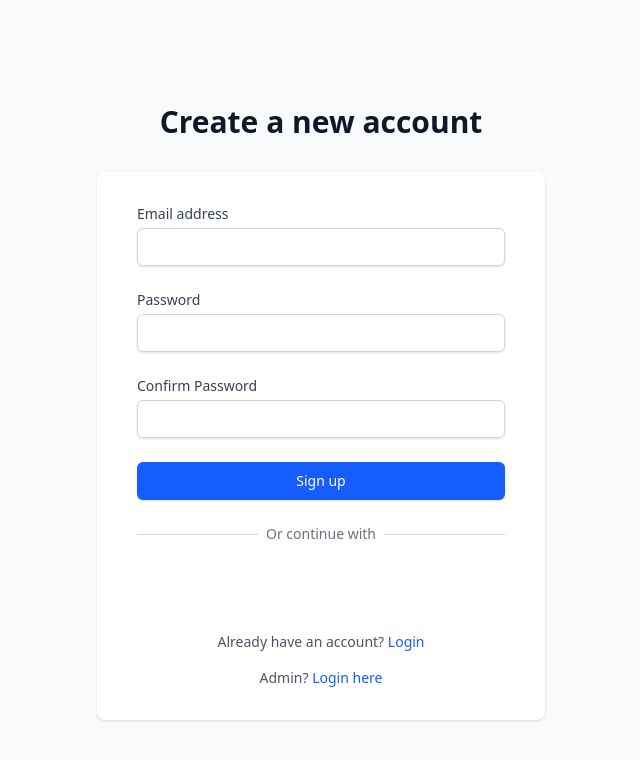
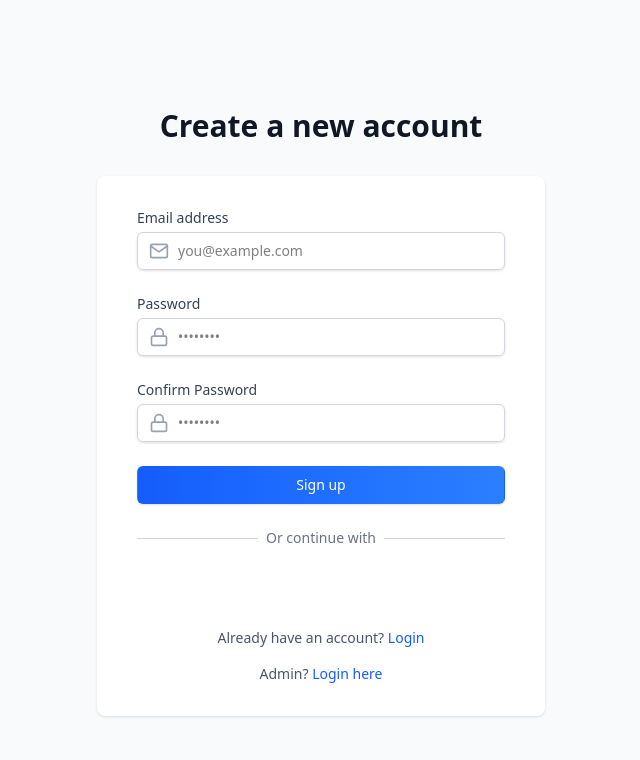
Before and after one commit to itsmeabhishekn/travelGo, a React (Vite) app in the folder client/: page /signup in a window 1280 px wide. Shown: the top 760 px of the page, without its empty margins (319-959 px from the left). Built offline with nearby package versions, Linux system fonts and the light colour scheme; no server answers.

Commit message:
refined auth ui

```diff
--- a/client/package.json
+++ b/client/package.json
@@ -13,9 +13,11 @@
     "@react-oauth/google": "^0.12.1",
     "@tailwindcss/vite": "^4.1.4",
     "axios": "^1.8.4",
+    "framer-motion": "^12.9.0",
     "jwt-decode": "^4.0.0",
     "react": "^19.0.0",
     "react-dom": "^19.0.0",
+    "react-icons": "^5.5.0",
     "react-router-dom": "^7.5.1",
     "tailwindcss": "^4.1.4"
   },
--- a/client/src/components/AuthForm.tsx
+++ b/client/src/components/AuthForm.tsx
@@ -1,6 +1,8 @@
 import { useState } from "react";
 import { GoogleLogin, CredentialResponse } from "@react-oauth/google";
+import { motion } from "framer-motion";
 import AuthLayout from "./AuthLayout";
+import { FiMail, FiLock } from "react-icons/fi";
 
 type AuthType = "login" | "signup" | "admin-login";
 
@@ -21,21 +23,28 @@ const AuthForm = ({
   const [password, setPassword] = useState("");
   const [confirmPassword, setConfirmPassword] = useState("");
   const [error, setError] = useState<string | null>(null);
+  const [isSubmitting, setIsSubmitting] = useState(false);
 
   const isSignup = type === "signup";
   const isAdmin = type === "admin-login";
   const showGoogleLogin = !isAdmin && onGoogleLoginSuccess;
 
-  const handleSubmit = (e: React.FormEvent) => {
+  const handleSubmit = async (e: React.FormEvent) => {
     e.preventDefault();
+    setIsSubmitting(true);
 
     if (isSignup && password !== confirmPassword) {
       setError("Passwords do not match");
+      setIsSubmitting(false);
       return;
     }
 
     setError(null);
-    onSubmit(email, password, isSignup ? confirmPassword : undefined);
+    try {
+      await onSubmit(email, password, isSignup ? confirmPassword : undefined);
+    } finally {
+      setIsSubmitting(false);
+    }
   };
 
   const handleGoogleLogin = (response: CredentialResponse) => {
@@ -44,6 +53,29 @@ const AuthForm = ({
     } else {
       console.error("No Google credential found");
     }
+  };
+
+  // Animation variants
+  const containerVariants = {
+    hidden: { opacity: 0 },
+    visible: {
+      opacity: 1,
+      transition: {
+        staggerChildren: 0.1,
+      },
+    },
+  };
+
+  const itemVariants = {
+    hidden: { y: 20, opacity: 0 },
+    visible: {
+      y: 0,
+      opacity: 1,
+      transition: {
+        type: "spring",
+        stiffness: 100,
+      },
+    },
   };
 
   return (
@@ -55,20 +87,37 @@ const AuthForm = ({
       footerLink={isSignup ? "/login" : "/signup"}
       footerLinkText={isSignup ? "Login" : "Register"}
     >
-      <form className="space-y-6" onSubmit={handleSubmit}>
+      <motion.form
+        className="space-y-6"
+        onSubmit={handleSubmit}
+        variants={containerVariants}
+        initial="hidden"
+        animate="visible"
+      >
         {error && (
-          <div className="rounded-md bg-red-50 p-4">
+          <motion.div
+            className="rounded-md bg-red-50 p-4"
+            variants={itemVariants}
+            initial={{ scale: 0.95 }}
+            animate={{ scale: 1 }}
+            exit={{ scale: 0.95 }}
+            transition={{ type: "spring" }}
+          >
             <p className="text-sm text-red-700">{error}</p>
-          </div>
+          </motion.div>
         )}
 
-        <div>
+        <motion.div variants={itemVariants}>
           <label
             htmlFor="email"
-            className="block text-sm font-medium text-gray-700"
+            className="block text-sm font-medium text-gray-700 mb-1"
           >
             Email address
           </label>
+          <div className="relative rounded-md shadow-sm">
+            <div className="absolute inset-y-0 left-0 pl-3 flex items-center pointer-events-none">
+              <FiMail className="h-5 w-5 text-gray-400" />
+            </div>
             <input
               id="email"
               type="email"
@@ -76,17 +125,23 @@ const AuthForm = ({
               autoComplete="email"
               value={email}
               onChange={(e) => setEmail(e.target.value)}
-            className="mt-1 block w-full px-3 py-2 border border-gray-300 rounded-md shadow-sm placeholder-gray-400 focus:outline-none focus:ring-blue-500 focus:border-blue-500 sm:text-sm"
+              className="block w-full pl-10 pr-3 py-2 border border-gray-300 rounded-md focus:outline-none focus:ring-blue-500 focus:border-blue-500 sm:text-sm"
+              placeholder="you@example.com"
             />
           </div>
+        </motion.div>
 
-        <div>
+        <motion.div variants={itemVariants}>
           <label
             htmlFor="password"
-            className="block text-sm font-medium text-gray-700"
+            className="block text-sm font-medium text-gray-700 mb-1"
           >
             Password
           </label>
+          <div className="relative rounded-md shadow-sm">
+            <div className="absolute inset-y-0 left-0 pl-3 flex items-center pointer-events-none">
+              <FiLock className="h-5 w-5 text-gray-400" />
+            </div>
             <input
               id="password"
               type="password"
@@ -94,18 +149,24 @@ const AuthForm = ({
               autoComplete={isSignup ? "new-password" : "current-password"}
               value={password}
               onChange={(e) => setPassword(e.target.value)}
-            className="mt-1 block w-full px-3 py-2 border border-gray-300 rounded-md shadow-sm placeholder-gray-400 focus:outline-none focus:ring-blue-500 focus:border-blue-500 sm:text-sm"
+              className="block w-full pl-10 pr-3 py-2 border border-gray-300 rounded-md focus:outline-none focus:ring-blue-500 focus:border-blue-500 sm:text-sm"
+              placeholder="••••••••"
             />
           </div>
+        </motion.div>
 
         {isSignup && (
-          <div>
+          <motion.div variants={itemVariants}>
             <label
               htmlFor="confirmPassword"
-              className="block text-sm font-medium text-gray-700"
+              className="block text-sm font-medium text-gray-700 mb-1"
             >
               Confirm Password
             </label>
+            <div className="relative rounded-md shadow-sm">
+              <div className="absolute inset-y-0 left-0 pl-3 flex items-center pointer-events-none">
+                <FiLock className="h-5 w-5 text-gray-400" />
+              </div>
               <input
                 id="confirmPassword"
                 type="password"
@@ -113,21 +174,59 @@ const AuthForm = ({
                 autoComplete="new-password"
                 value={confirmPassword}
                 onChange={(e) => setConfirmPassword(e.target.value)}
-              className="mt-1 block w-full px-3 py-2 border border-gray-300 rounded-md shadow-sm placeholder-gray-400 focus:outline-none focus:ring-blue-500 focus:border-blue-500 sm:text-sm"
+                className="block w-full pl-10 pr-3 py-2 border border-gray-300 rounded-md focus:outline-none focus:ring-blue-500 focus:border-blue-500 sm:text-sm"
+                placeholder="••••••••"
               />
             </div>
+          </motion.div>
         )}
 
+        <motion.div variants={itemVariants}>
           <button
             type="submit"
-          className="w-full flex justify-center py-2 px-4 border border-transparent rounded-md shadow-sm text-sm font-medium text-white bg-blue-600 hover:bg-blue-700"
+            disabled={isSubmitting}
+            className={`w-full flex justify-center py-2 px-4 border border-transparent rounded-md shadow-sm text-sm font-medium text-white bg-gradient-to-r from-blue-600 to-blue-500 hover:from-blue-700 hover:to-blue-600 focus:outline-none focus:ring-2 focus:ring-offset-2 focus:ring-blue-500 transition-all duration-200 ${
+              isSubmitting ? "opacity-75 cursor-not-allowed" : ""
+            }`}
           >
-          {isSignup ? "Sign up" : "Sign in"}
+            {isSubmitting ? (
+              <span className="flex items-center">
+                <svg
+                  className="animate-spin -ml-1 mr-2 h-4 w-4 text-white"
+                  xmlns="http://www.w3.org/2000/svg"
+                  fill="none"
+                  viewBox="0 0 24 24"
+                >
+                  <circle
+                    className="opacity-25"
+                    cx="12"
+                    cy="12"
+                    r="10"
+                    stroke="currentColor"
+                    strokeWidth="4"
+                  ></circle>
+                  <path
+                    className="opacity-75"
+                    fill="currentColor"
+                    d="M4 12a8 8 0 018-8V0C5.373 0 0 5.373 0 12h4zm2 5.291A7.962 7.962 0 014 12H0c0 3.042 1.135 5.824 3 7.938l3-2.647z"
+                  ></path>
+                </svg>
+                Processing...
+              </span>
+            ) : (
+              <span>{isSignup ? "Sign up" : "Sign in"}</span>
+            )}
           </button>
-      </form>
+        </motion.div>
+      </motion.form>
 
       {showGoogleLogin && (
-        <div className="mt-6">
+        <motion.div
+          className="mt-6"
+          initial={{ opacity: 0 }}
+          animate={{ opacity: 1 }}
+          transition={{ delay: 0.3 }}
+        >
           <div className="relative">
             <div className="absolute inset-0 flex items-center">
               <div className="w-full border-t border-gray-300" />
@@ -139,14 +238,22 @@ const AuthForm = ({
             </div>
           </div>
 
-          <div className="mt-6 flex justify-center">
+          <motion.div
+            className="mt-6 flex justify-center"
+            whileHover={{ scale: 1.02 }}
+            whileTap={{ scale: 0.98 }}
+          >
             <GoogleLogin
               onSuccess={handleGoogleLogin}
               onError={() => console.log("Google login failed")}
               useOneTap={!isSignup}
+              theme="filled_blue"
+              size="medium"
+              shape="rectangular"
+              logo_alignment="left"
             />
-          </div>
-        </div>
+          </motion.div>
+        </motion.div>
       )}
     </AuthLayout>
   );
```
Also changed, not shown: 1 other file (tests, documents, lock files or other folders). Lines whose indentation alone changed are shown as unchanged.
